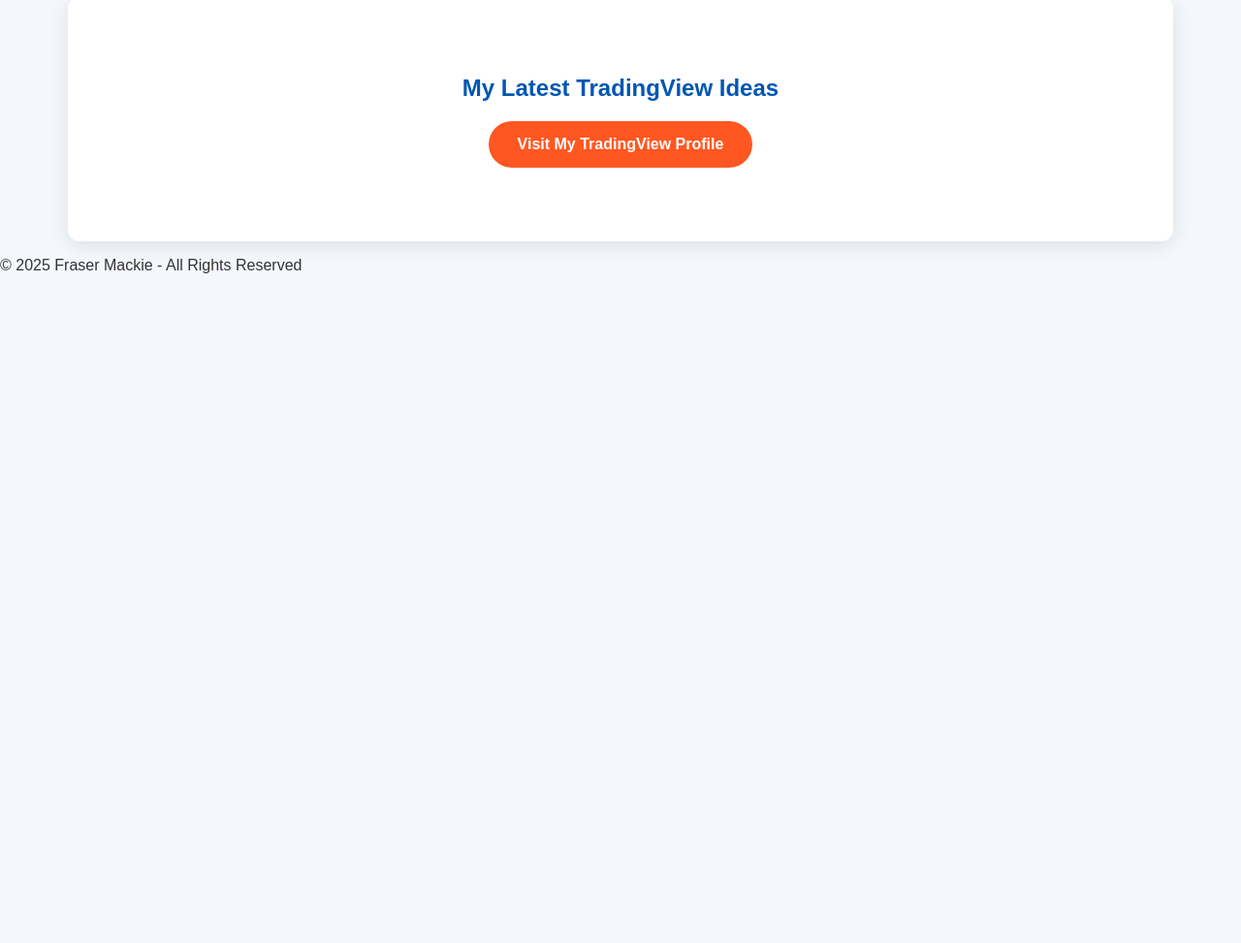
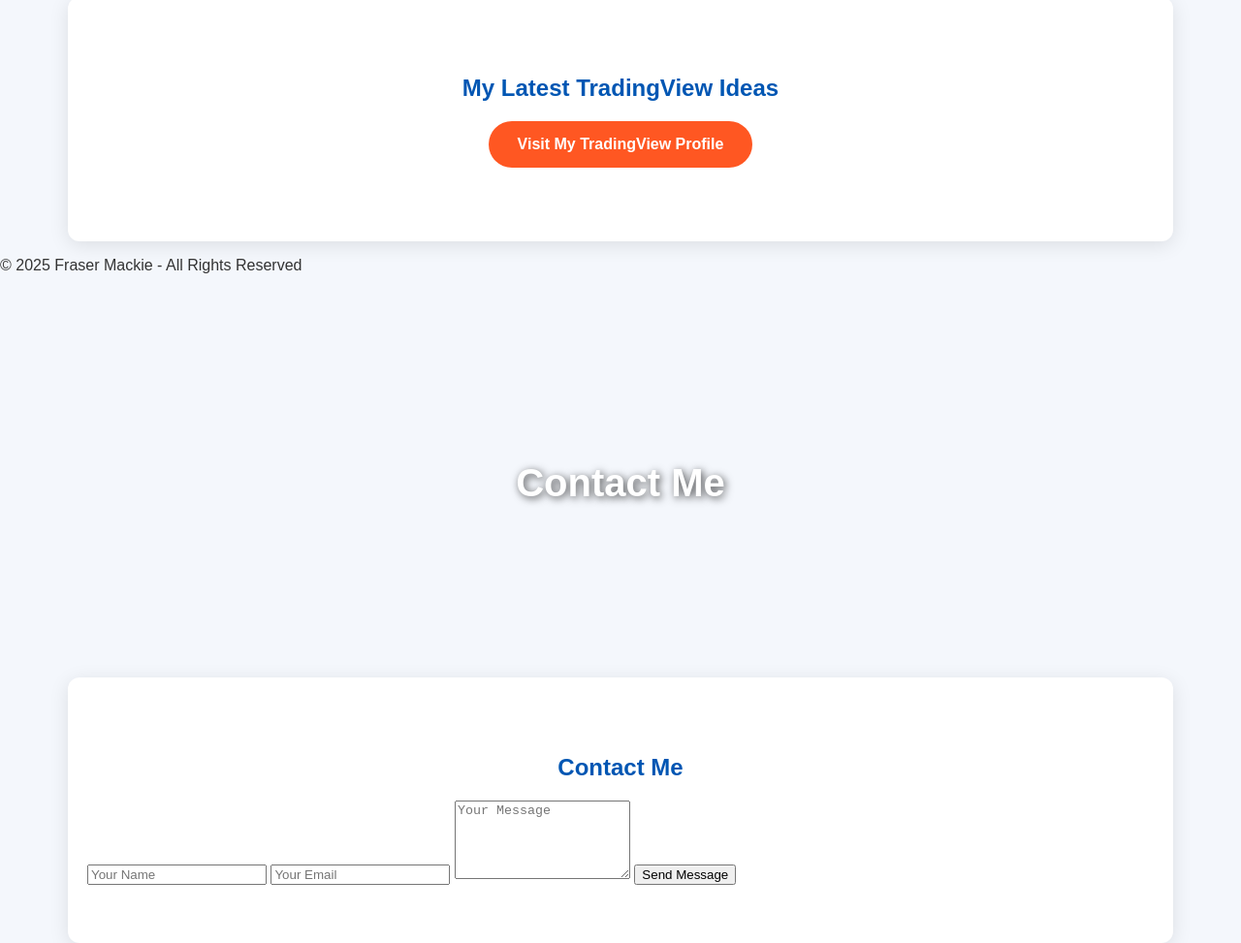
Before and after one commit to WithoutWorries/mywebsite, a plain HTML site: page index.html in a window 1280 px wide. Shown: the part 1970-2943 px from the top of the page at 97% size. Before the commit the page ends 2269 px from the top, so only its background shows below. Drawn offline with Linux system fonts and the light colour scheme; a script that the page names is missing.

Commit message:
index.html

```diff
--- a/index.html
+++ b/index.html
@@ -56,6 +56,16 @@
     </section>
     <footer>
         <p>&copy; 2025 Fraser Mackie - All Rights Reserved</p>
-    </footer>
+        <div class="parallax parallax-4">Contact Me</div>
+    <section>
+        <h2>Contact Me</h2>
+        <form action="https://formspree.io/f/mdkeobop" method="POST">
+            <input type="text" name="name" placeholder="Your Name" required>
+            <input type="email" name="email" placeholder="Your Email" required>
+            <textarea name="message" placeholder="Your Message" rows="5" required></textarea>
+            <button type="submit">Send Message</button>
+        </form>
+    </section>
+</footer>
 </body>
 </html>
```
